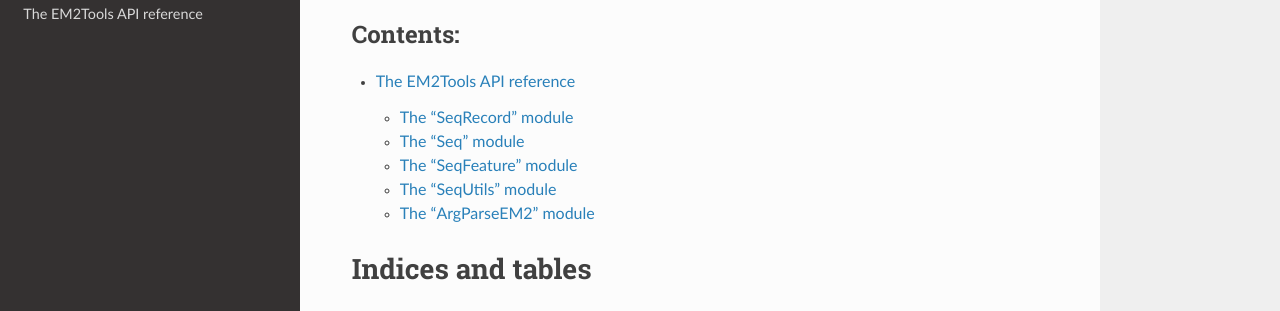
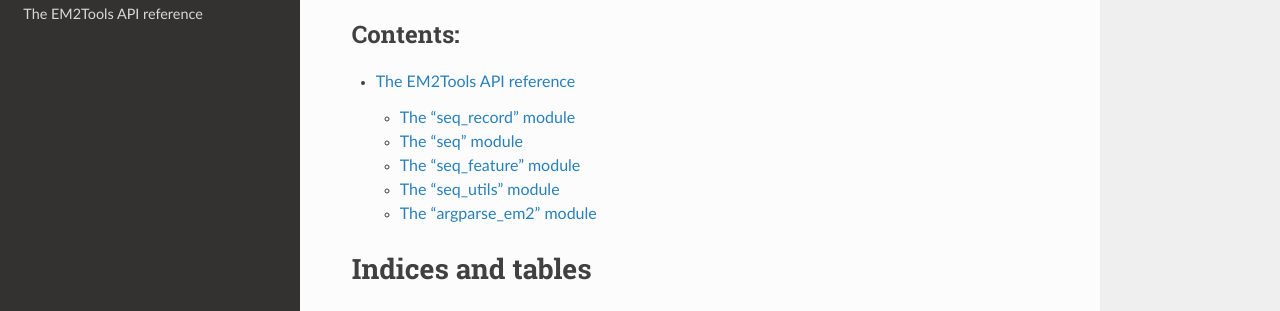
Before and after one commit to fplewniak/EM2Tools, a Sphinx documentation site: the page built from doc/source/index.rst, in a window 1280 px wide. Shown: the part 138-449 px from the top of the page. Built offline with Sphinx 7.4.7 and the Read the Docs theme 2.0.0, drawn with Linux system fonts in a browser that asks for light colours.

Commit message:
Cleaned docstrings for automatic generation of documentation with Sphinx.

```diff
--- a/doc/source/api/index.rst
+++ b/doc/source/api/index.rst
@@ -1,29 +1,29 @@
 The EM2Tools API reference
 =============================
-..  automodule:: EM2Libs
+..  automodule:: em2lib
     :members:
 
-The “SeqRecord” module
+The “seq_record” module
 ----------------------
-..  automodule:: EM2Libs.SeqRecord
+..  automodule:: em2lib.seq_record
     :members:
 
-The “Seq” module
+The “seq” module
 ----------------
-..  automodule:: EM2Libs.Seq
+..  automodule:: em2lib.seq
     :members:
 
-The “SeqFeature” module
+The “seq_feature” module
 -----------------------
-..  automodule:: EM2Libs.SeqFeature
+..  automodule:: em2lib.seq_feature
     :members:
 
-The “SeqUtils” module
+The “seq_utils” module
 ---------------------
-..  automodule:: EM2Libs.SeqUtils
+..  automodule:: em2lib.seq_utils
     :members:
 
-The “ArgParseEM2” module
+The “argparse_em2” module
 ------------------------
-..  automodule:: EM2Libs.ArgparseEM2
+..  automodule:: em2lib.argparse_em2
     :members:
```
Also changed, not shown: 4 other files.
